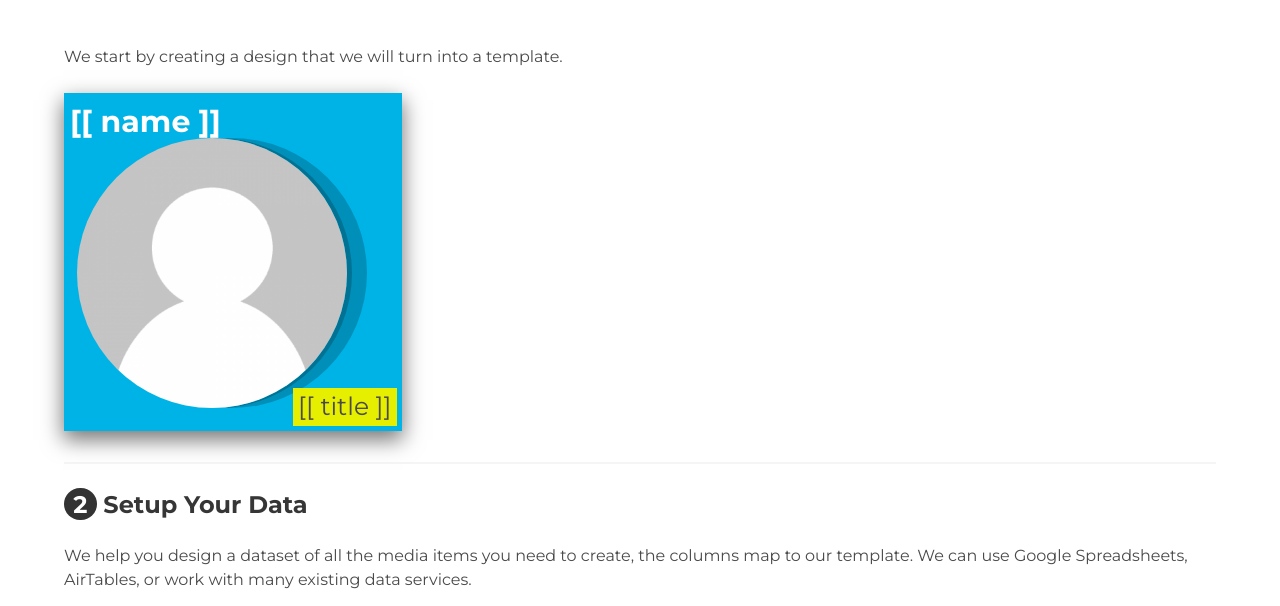
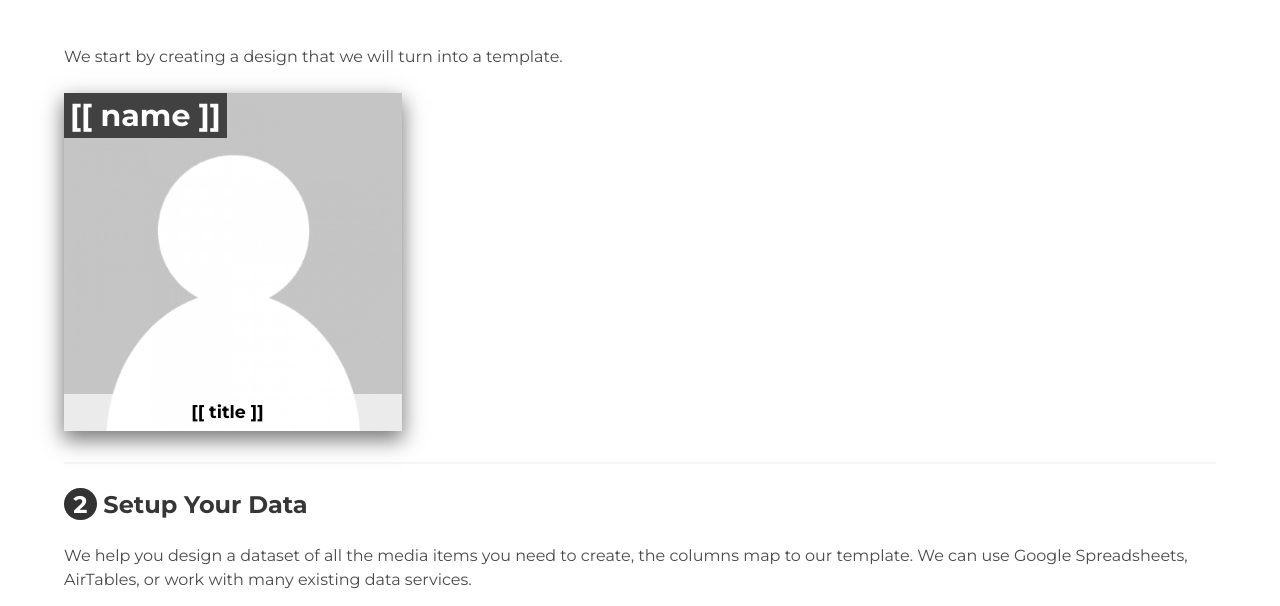
Before and after one commit to dhornbein/dynamic-social-images, a plain HTML site: page docs/index.html in a window 1280 px wide. Shown: the part 867-1473 px from the top of the page. Drawn offline with nearby package versions, Linux system fonts and the light colour scheme.

Commit message:
adds new template for example

```diff
--- a/docs/assets/script.js
+++ b/docs/assets/script.js
@@ -8,6 +8,16 @@ Vue.component('template0', {
     }
   },
   template: document.getElementById('template0'),
+});
+
+Vue.component('template1', {
+  props: ['title','text','image'],
+  data: function () {
+    return {
+      count: 0
+    }
+  },
+  template: document.getElementById('template1'),
 });
 
 var app = new Vue({
--- a/docs/assets/style.css
+++ b/docs/assets/style.css
@@ -107,14 +107,18 @@ table.is-hoverable tbody tr {
   justify-content: space-evenly;
 }
 
-.template-0 {
+.template-0,
+.template-1 {
   box-sizing: content-box;
   width: var(--width); /* 1080px */
   height: var(--height); /* 1350px */
   position: relative;
-  background: #00B3E7;
   overflow: hidden;
   font-size: var(--size);
+}
+
+.template-0 {
+  background: #00B3E7;
 }
 
 .template-0__title {
@@ -147,3 +151,38 @@ table.is-hoverable tbody tr {
   width: 80%;
   box-shadow: 5px 0px #0003, 20px 0px #0003;
 }
+
+.template-1 {
+  background-image: linear-gradient(-45deg, rgb(197, 105, 82), rgb(187, 32, 5));
+}
+
+.template-1__title {
+  position: absolute;
+  top: 0;
+  left: 0;
+  color: white;
+  background-color: #000a;
+  padding: 0 .2em;
+  font-size: 1.2em;
+  font-weight: bold;
+}
+
+.template-1__text {
+  position: absolute;
+  bottom: 0;
+  right: 0;
+  background-color: #fffa;
+  font-size: 0.7em;
+  font-weight: bold;
+  color: #000;
+  text-align: center;
+  padding: 0.3em;
+  width: 100%;
+}
+
+.template-1__img {
+  width: 100%;
+  height: 100%;
+  background-size: cover;
+  overflow: hidden;
+}
--- a/docs/index.html
+++ b/docs/index.html
@@ -102,10 +102,10 @@
             <br>
 
             <div class="frame">
-                <template0 :title="'[[ name ]]'"
+                <template1 :title="'[[ name ]]'"
                            :text="'[[ title ]]'"
                            :image="'assets/img/profile-holder.png'">
-                </template0>
+                </template1>
             </div>
 
             <br>
@@ -184,11 +184,11 @@
                 <div class="columns">
                     <div class="column is-narrow">
                         <div class="frame">
-                            <template0 :id="'example_' + index"
+                            <template1 :id="'example_' + index"
                                         :title="item.title"
                                         :text="item.text"
                                         :image="item.image"
-                                        ref="templateExample1"></template0>
+                                        ref="templateExample1"></template1>
                         </div>
                     </div>
                     <div class="column is-2 is-vcentered">
@@ -252,6 +252,14 @@
         </div>
     </div>
 
+    <div id="template1" class="is-hidden">
+        <div id="template-1" class="template-1">
+            <div class="template-1__img" :style="{ backgroundImage: 'url(' + image + ')' }"></div>
+            <div class="template-1__title">{{ title }}</div>
+            <div class="template-1__text">{{ text }}</div>
+        </div>
+    </div>
+
 
     <script src="assets/vendor/dom-to-image.min.js" charset="utf-8"></script>
     <script src="assets/script.js" charset="utf-8"></script>
```
